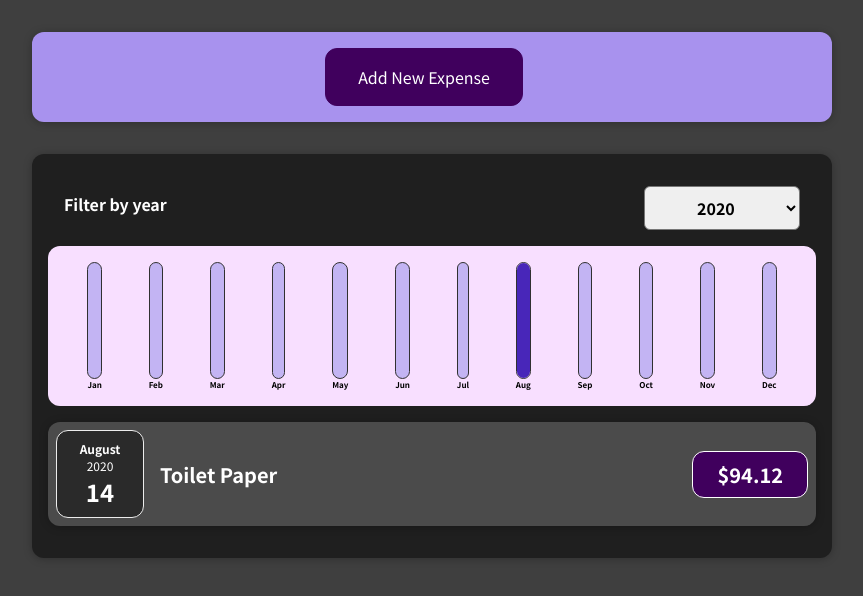
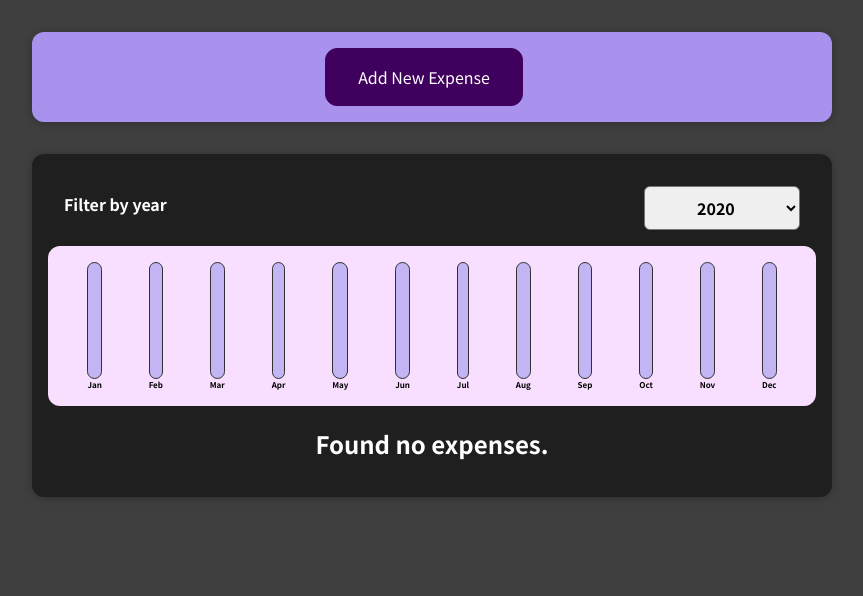
Before and after one commit to BucoTEC/Expenses, a React (Create React App) app: page / in a window 1280 px wide. Shown: the top 596 px of the page, without its empty margins (208-1071 px from the left). Built offline with nearby package versions, Linux system fonts and the light colour scheme.

Commit message:
added saving to local storage

```diff
--- a/src/App.js
+++ b/src/App.js
@@ -2,44 +2,46 @@ import React, { useState } from "react";
 
 import NewExpense from "./components/NewExpense/NewExpense";
 import Expenses from "./components/Expenses/Expenses";
+import { useEffect } from "react";
 
-const DUMMY_EXPENSES = [
-  {
-    id: "e1",
-    title: "Toilet Paper",
-    amount: 94.12,
-    date: new Date(2020, 7, 14),
-  },
-  { id: "e2", title: "New TV", amount: 799.49, date: new Date(2021, 2, 12) },
-  {
-    id: "e3",
-    title: "Car Insurance",
-    amount: 294.67,
-    date: new Date(2021, 2, 28),
-  },
-  {
-    id: "e4",
-    title: "New Desk (Wooden)",
-    amount: 450,
-    date: new Date(2021, 5, 12),
-  },
-];
+// const DUMMY_EXPENSES = [
+//   {
+//     id: "e1",
+//     title: "Toilet Paper",
+//     amount: 94.12,
+//     date: new Date(2020, 7, 14),
+//   },
+//   { id: "e2", title: "New TV", amount: 799.49, date: new Date(2021, 2, 12) },
+//   {
+//     id: "e3",
+//     title: "Car Insurance",
+//     amount: 294.67,
+//     date: new Date(2021, 2, 28),
+//   },
+//   {
+//     id: "e4",
+//     title: "New Desk (Wooden)",
+//     amount: 450,
+//     date: new Date(2021, 5, 12),
+//   },
+// ];
+
+let troskovi = [];
+if (localStorage.getItem("troskovi")) {
+  troskovi = JSON.parse(localStorage.getItem("troskovi"));
+}
 
 const App = () => {
-  const [expenses, setExpenses] = useState(DUMMY_EXPENSES);
+  const [expenses, setExpenses] = useState(troskovi);
+  useEffect(() => {
+    localStorage.setItem("troskovi", JSON.stringify(expenses));
+  }, [expenses]);
 
   const addExpenseHandler = (expense) => {
     setExpenses((prevExpenses) => {
       return [expense, ...prevExpenses];
     });
   };
-
-  // return React.createElement(
-  //   'div',
-  //   {},
-  //   React.createElement('h2', {}, "Let's get started!"),
-  //   React.createElement(Expenses, { items: expenses })
-  // );
 
   return (
     <div>
--- a/src/components/Expenses/ExpenseDate.js
+++ b/src/components/Expenses/ExpenseDate.js
@@ -1,17 +1,18 @@
-import React from 'react';
+import React from "react";
 
-import './ExpenseDate.css';
+import "./ExpenseDate.css";
 
 const ExpenseDate = (props) => {
-  const month = props.date.toLocaleString('en-US', { month: 'long' });
-  const day = props.date.toLocaleString('en-US', { day: '2-digit' });
-  const year = props.date.getFullYear();
+  const realDate = new Date(props.date);
+  const month = realDate.toLocaleString("en-US", { month: "long" });
+  const day = realDate.toLocaleString("en-US", { day: "2-digit" });
+  const year = realDate.getFullYear();
 
   return (
-    <div className='expense-date'>
-      <div className='expense-date__month'>{month}</div>
-      <div className='expense-date__year'>{year}</div>
-      <div className='expense-date__day'>{day}</div>
+    <div className="expense-date">
+      <div className="expense-date__month">{month}</div>
+      <div className="expense-date__year">{year}</div>
+      <div className="expense-date__day">{day}</div>
     </div>
   );
 };
--- a/src/components/Expenses/ExpensesChart.js
+++ b/src/components/Expenses/ExpensesChart.js
@@ -1,25 +1,26 @@
-import React from 'react';
+import React from "react";
 
-import Chart from '../Chart/Chart';
+import Chart from "../Chart/Chart";
 
 const ExpensesChart = (props) => {
   const chartDataPoints = [
-    { label: 'Jan', value: 0 },
-    { label: 'Feb', value: 0 },
-    { label: 'Mar', value: 0 },
-    { label: 'Apr', value: 0 },
-    { label: 'May', value: 0 },
-    { label: 'Jun', value: 0 },
-    { label: 'Jul', value: 0 },
-    { label: 'Aug', value: 0 },
-    { label: 'Sep', value: 0 },
-    { label: 'Oct', value: 0 },
-    { label: 'Nov', value: 0 },
-    { label: 'Dec', value: 0 },
+    { label: "Jan", value: 0 },
+    { label: "Feb", value: 0 },
+    { label: "Mar", value: 0 },
+    { label: "Apr", value: 0 },
+    { label: "May", value: 0 },
+    { label: "Jun", value: 0 },
+    { label: "Jul", value: 0 },
+    { label: "Aug", value: 0 },
+    { label: "Sep", value: 0 },
+    { label: "Oct", value: 0 },
+    { label: "Nov", value: 0 },
+    { label: "Dec", value: 0 },
   ];
 
   for (const expense of props.expenses) {
-    const expenseMonth = expense.date.getMonth(); // starting at 0 => January => 0
+    const realDate = new Date(expense.date);
+    const expenseMonth = realDate.getMonth(); // starting at 0 => January => 0
     chartDataPoints[expenseMonth].value += expense.amount;
   }
 
```
